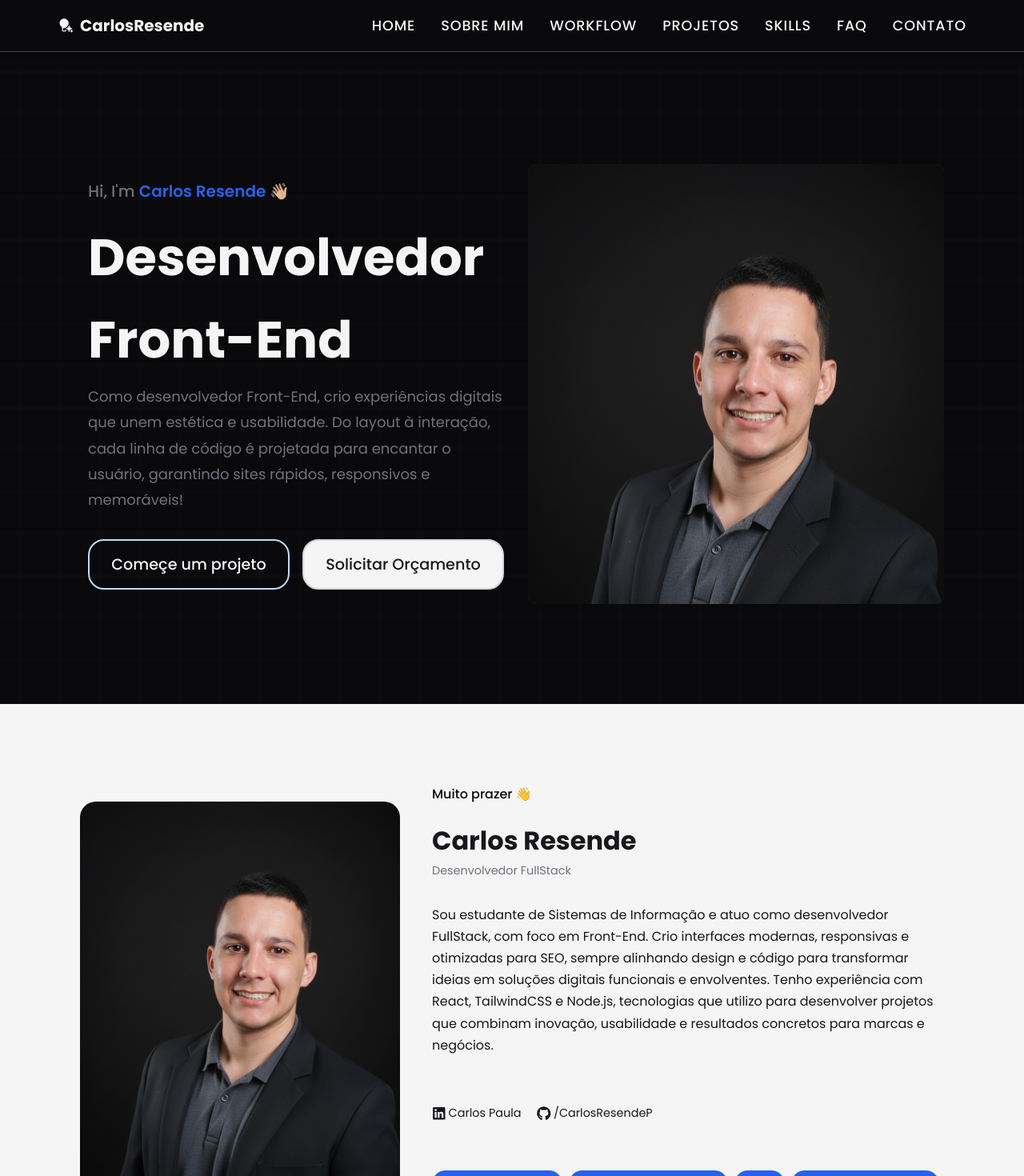
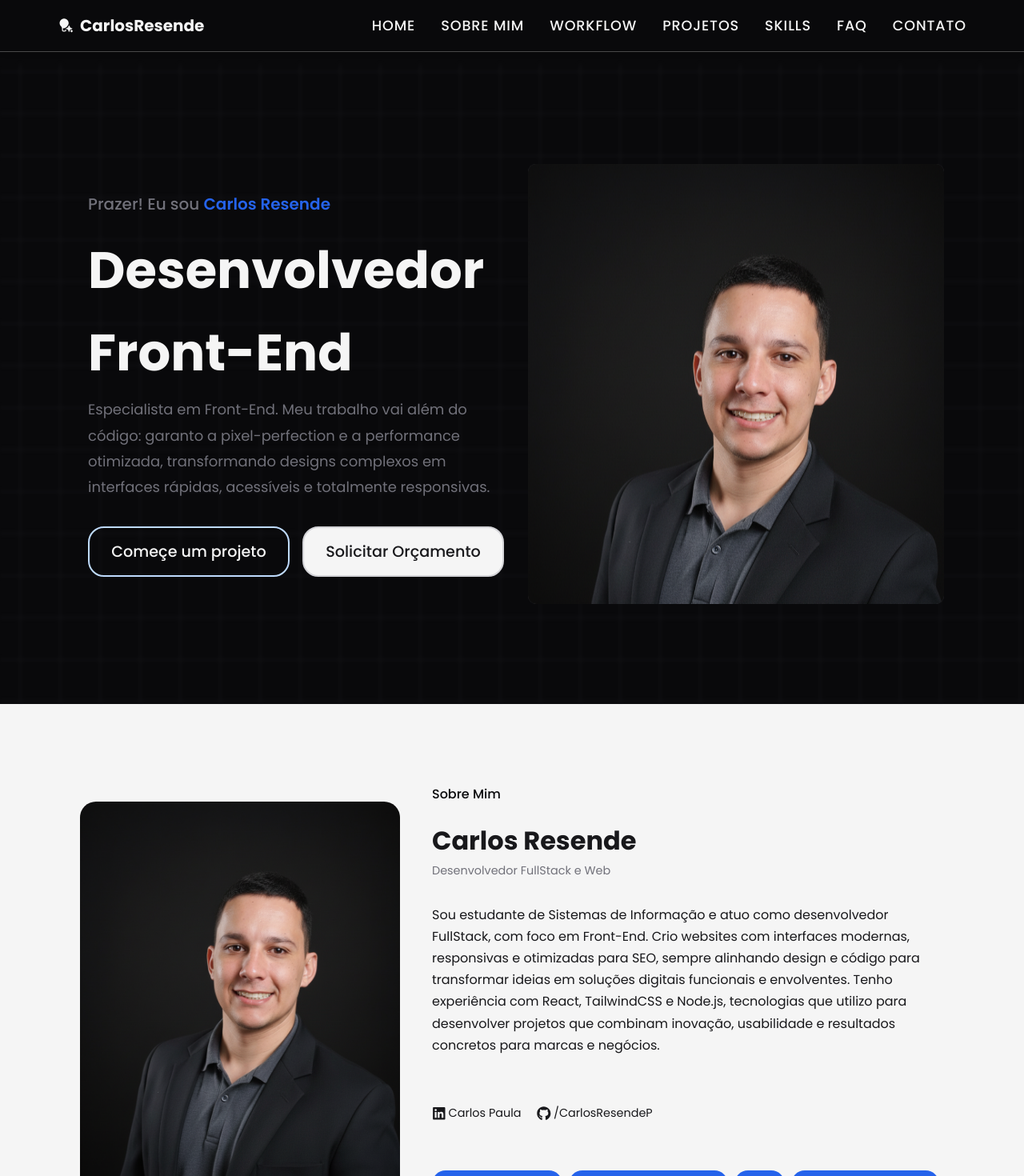
Before and after one commit to carlosresendeP/portifolio-CarlosResende, a React (Vite) app: page / in a window 1280 px wide. Shown: the top 1470 px of the page at 80% size. Built offline with nearby package versions, Linux system fonts and the light colour scheme.

Commit message:
algumas correçoes

```diff
--- a/src/components/About/Index.About.jsx
+++ b/src/components/About/Index.About.jsx
@@ -25,14 +25,14 @@ function About() {
         </ImageSection>
 
         <TextSection>
-          <Greeting>Muito prazer 👋</Greeting>
+          <Greeting>Sobre Mim</Greeting>
           <div>
             <Name>Carlos Resende</Name>
-            <Role>Desenvolvedor FullStack</Role>
+            <Role>Desenvolvedor FullStack e Web</Role>
           </div>
 
           <Description>
-            Sou estudante de Sistemas de Informação e atuo como desenvolvedor FullStack, com foco em Front-End. Crio interfaces modernas, responsivas e otimizadas para SEO, sempre alinhando design e código para transformar ideias em soluções digitais funcionais e envolventes. Tenho experiência com React, TailwindCSS e Node.js, tecnologias que utilizo para desenvolver projetos que combinam inovação, usabilidade e resultados concretos para marcas e negócios.
+            Sou estudante de Sistemas de Informação e atuo como desenvolvedor FullStack, com foco em Front-End. Crio websites com interfaces modernas, responsivas e otimizadas para SEO, sempre alinhando design e código para transformar ideias em soluções digitais funcionais e envolventes. Tenho experiência com React, TailwindCSS e Node.js, tecnologias que utilizo para desenvolver projetos que combinam inovação, usabilidade e resultados concretos para marcas e negócios.
           </Description>
 
           <SocialLinks>
--- a/src/components/CTA/Cta.jsx
+++ b/src/components/CTA/Cta.jsx
@@ -34,7 +34,7 @@ const Cta = () => {
                     </Title>
                     <Description>
                         Do primeiro esboço ao código final, cada detalhe importa.<br />
-                        Seu projeto merece ser levado ao <Highlight>próximo nível</Highlight>.
+                        Seu projeto é o <Highlight>próximo sucesso</Highlight> que vamos construir juntos.
                     </Description>
                     <Button
                         variant="cta"
--- a/src/components/FAQ/index.faq.jsx
+++ b/src/components/FAQ/index.faq.jsx
@@ -74,7 +74,7 @@ const Faq = () => {
                         <ContactTitle>Ainda com dúvidas?</ContactTitle>
                         <ContactDescription>
                             Não encontrou a resposta para sua pergunta?<br />
-                            Você pode entrar em contato comigo pelo meu e-mail, vamos discutir sobre o seu projeto!
+                            Se você não encontrou o que procurava, entre em contato direto. Mal posso esperar para entender suas ideias e transformá-las em realidade!!
                         </ContactDescription>
                         <ContactButton onClick={() => window.open('https://wa.me/5532998283189?text=Olá! Gostaria de tirar algumas dúvidas sobre seus serviços.', '_blank')}>
                             Me envie uma mensagem
--- a/src/components/Footer/Footer.jsx
+++ b/src/components/Footer/Footer.jsx
@@ -31,7 +31,6 @@ const Footer = () => {
 
                 <CopyText>
                     <p>&copy; {currentYear}. Todos os direitos reservados.</p>
-                    <p>Desenvolvido com React.js</p>
 
                 </CopyText>
             </Content>
--- a/src/pages/Home/index.jsx
+++ b/src/pages/Home/index.jsx
@@ -15,7 +15,6 @@ const ListTitles = [
   "Desenvolvedor Front-End",
   "Desenvolvedor Full Stack",
   "Desenvolvedor Web",
-  "Engenheiro de Software",
 ];
 
 function Home() {
@@ -67,12 +66,12 @@ function Home() {
         <Content>
           <div className="background-effect"></div>
           <ContentText>
-            <IntroText>Hi, I'm <Highlight>Carlos Resende 👋🏼</Highlight></IntroText>
+            <IntroText>Prazer! Eu sou <Highlight>Carlos Resende</Highlight></IntroText>
             <Title>
               <TypewriterText>{displayedText}</TypewriterText>
             </Title>
             <Subtitle>
-              Como desenvolvedor Front-End, crio experiências digitais que unem estética e usabilidade. Do layout à interação, cada linha de código é projetada para encantar o usuário, garantindo sites rápidos, responsivos e memoráveis!
+              Especialista em Front-End. Meu trabalho vai além do código: garanto a pixel-perfection e a performance otimizada, transformando designs complexos em interfaces rápidas, acessíveis e totalmente responsivas.
             </Subtitle>
             <ButtonContainer>
               <Button onClick={openModal}>Começe um projeto</Button>
```
